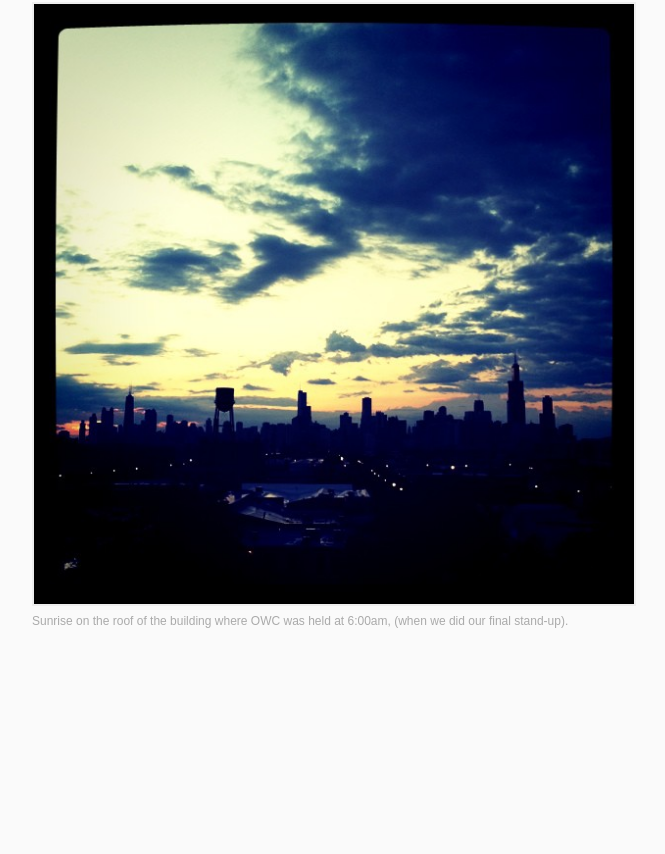
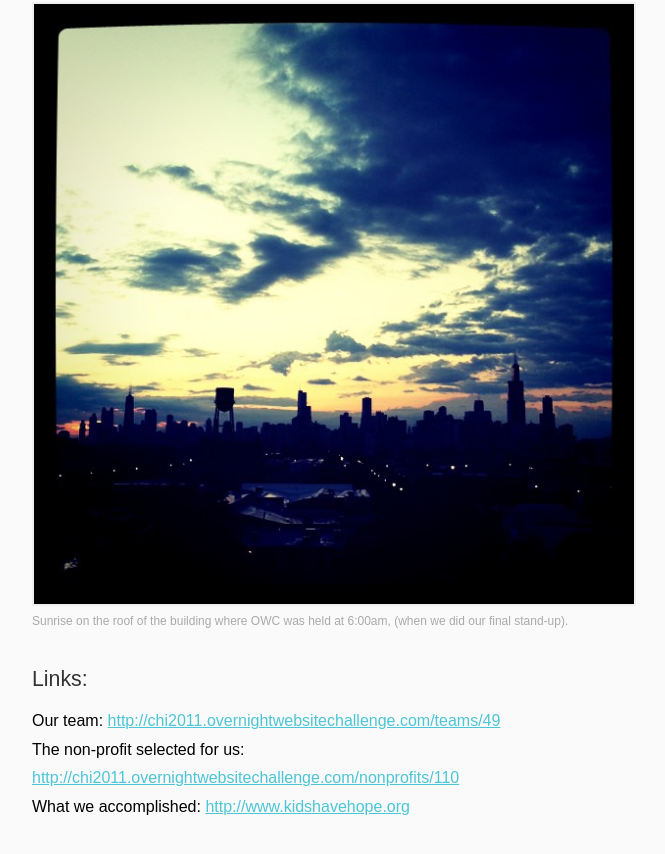
Before and after one commit to smbriones/smbriones.github.com, a Jekyll site: the page built from _posts/2011-08-25-overnight-website-challenge.html, in a window 1280 px wide and 900 px high, scrolled down 1523 px. Shown: the top 854 px of the window, without its empty margins (468-1133 px from the left). Built offline with Jekyll 4.4.1, drawn with Linux system fonts in a browser that asks for light colours; nearby versions of some CDN libraries; before the commit the page ends 2222 px from its top, so only the background shows below that.

Commit message:
added links to bottom of post

```diff
--- a/_posts/2011-08-25-overnight-website-challenge.html
+++ b/_posts/2011-08-25-overnight-website-challenge.html
@@ -35,3 +35,12 @@ snippet: "Last Saturday I was on a team of 10 designers and developers from 8th
     Sunrise on the roof of the building where OWC was held at 6:00am, (when we did our final stand-up).
   </figcaption>
 </figure>
+<ul>
+  <h3>Links:</h3>
+  <li>Our team: <a href="http://chi2011.overnightwebsitechallenge.com/teams/49">
+    http://chi2011.overnightwebsitechallenge.com/teams/49</a></li>
+  <li>The non-profit selected for us: <a href="http://chi2011.overnightwebsitechallenge.com/nonprofits/110">
+    http://chi2011.overnightwebsitechallenge.com/nonprofits/110</a></li>
+  <li>What we accomplished: <a href="http://www.kidshavehope.org">
+    http://www.kidshavehope.org</a></li>
+</ul>
```
